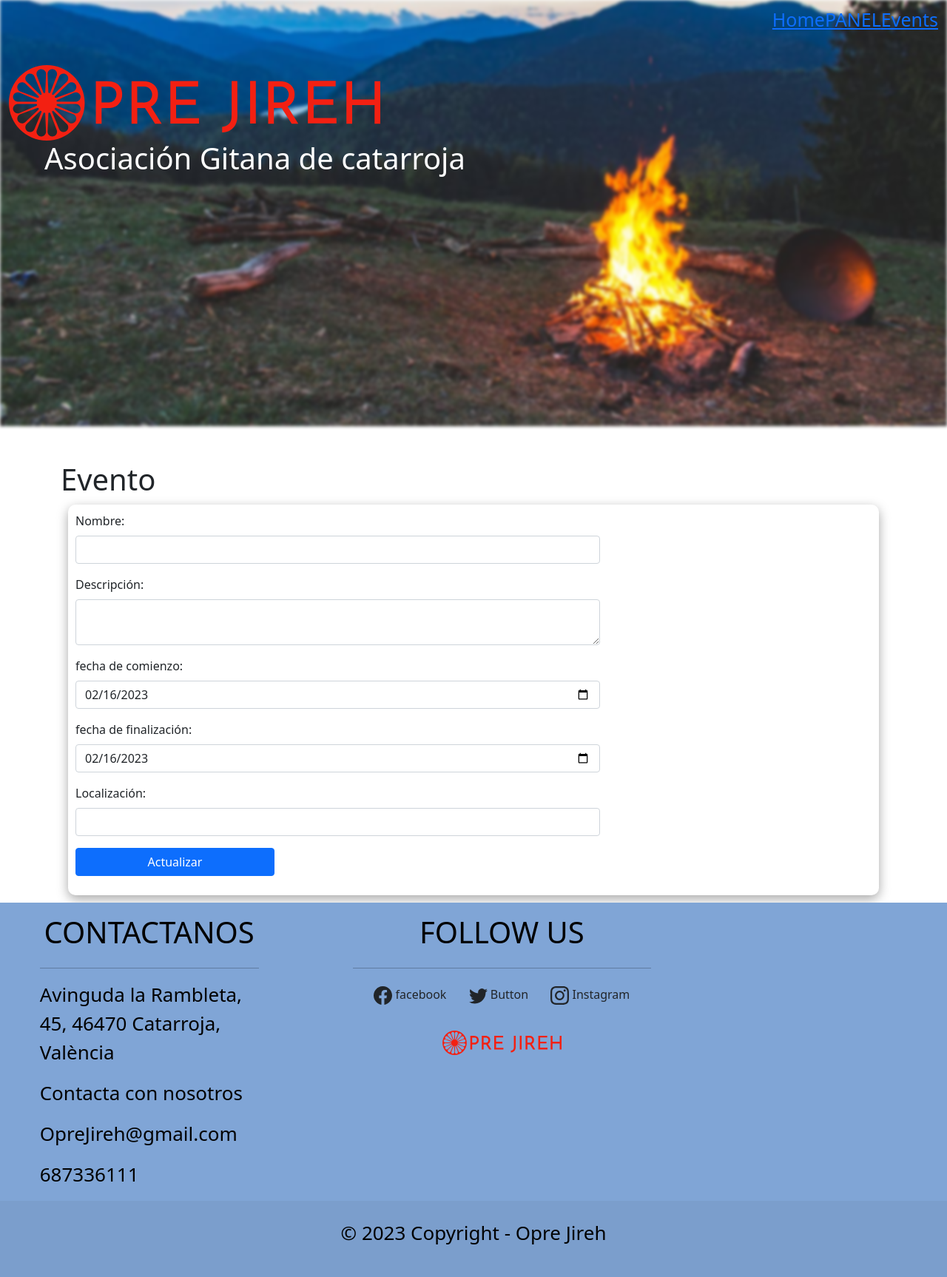
After one commit to raulsales9/PI-APG, a Symfony app: template symf_opre_jireh/templates/Events/updateEvent.html.twig in a window 1280 px wide. The commit adds this page. Shown: the whole page at 74% size. Run offline with Twig, Linux system fonts and the light colour scheme; the template is opened without the code that fills it, so the values that code supplies are empty; some libraries are stand-ins or nearby versions; grey boxes are pictures that could not be loaded.

Commit message:
working on event backOffice

```diff
--- a/symf_opre_jireh/templates/Events/AdminEvents.html.twig
+++ b/symf_opre_jireh/templates/Events/AdminEvents.html.twig
@@ -19,7 +19,7 @@
 					<span class="text-muted me-3">{{ task.getPlace() }}</span>
 					<div class="text-end">
 					<a class="btn btn-primary" href="">Detalles</a>
-					<a class="btn btn-warning" href="">Editar Evento</a>
+					<a class="btn btn-warning" href="/updateEvent/{{task.getId()}}">Editar Evento</a>
 					<a class="btn btn-danger" href="">Borrar Evento</a>
 					</div>
 					</article>
--- /dev/null
+++ b/symf_opre_jireh/templates/Events/updateEvent.html.twig
@@ -0,0 +1,52 @@
+{% extends 'layout.html.twig' %}
+    {% block content %}
+
+  <section id="content">
+    <div class="container">
+	<h1>Evento {{ task.getName() }}</h1>
+					<article class="eventList ">
+					<form method="post" action="" class="row">
+					<label class="form-label" for="name"> Nombre: </label>
+					<div class="mb-3 col-lg-8">
+						<input class="form-control" name="nombre" type="text" value="{{ task.getName() }}">
+					</div>
+					<label class="form-label" for="description"> Descripción: </label>
+					<div class="mb-3 col-lg-8">
+						<textarea name="description" class="form-control">{{ task.getDescription() }}</textarea>
+					</div>
+
+					<label class="form-label" for="startDate"> fecha de comienzo: </label>
+					<div class="mb-3 col-lg-8">
+						<input class="form-control" name="startDate" type="date" value="{{ task.getStartDate()|date('Y-m-d') }}">
+					</div>
+
+					<label class="form-label" for="endDate"> fecha de finalización: </label>
+					<div class="mb-3 col-lg-8">
+						<input class="form-control" name="endDate" type="date" value="{{ task.getEndDate()|date('Y-m-d') }}">
+					</div>
+
+					<label class="form-label" for="place"> Localización: </label>
+					<div class="mb-3 col-lg-8">
+						<input class="form-control" name="place" type="text" value="{{ task.getPlace() }}">
+					</div>
+					<div class="col-lg-12">
+						<button type="submit" class="btn btn-primary mb-3 col-lg-3">Actualizar</button>
+					</div>
+{# 					<div class="greenDot me-3"></div> <span class="fs-3 me-3">{{ task.getName() }}</span>
+					<span class="text-muted">{{ task.getStartDate()|date('d/m/Y') }}</span> -
+					<span class="text-muted me-3">{{ task.getEndDate()|date('d/m/Y') }}</span>
+					<span class="text-muted me-3">{{ task.getPlace() }}</span>
+					<div class="text-end">
+					<a class="btn btn-primary" href="">Detalles</a>
+					<a class="btn btn-warning" href="">Editar Evento</a>
+					<a class="btn btn-danger" href="">Borrar Evento</a>
+					</div> #}
+					</article>
+
+
+
+      </div>
+    </div>
+  </section>
+</div>
+{% endblock %}
```
Also changed, not shown: symf_opre_jireh/src/Controller/EventController.php (+9 -1 lines).
